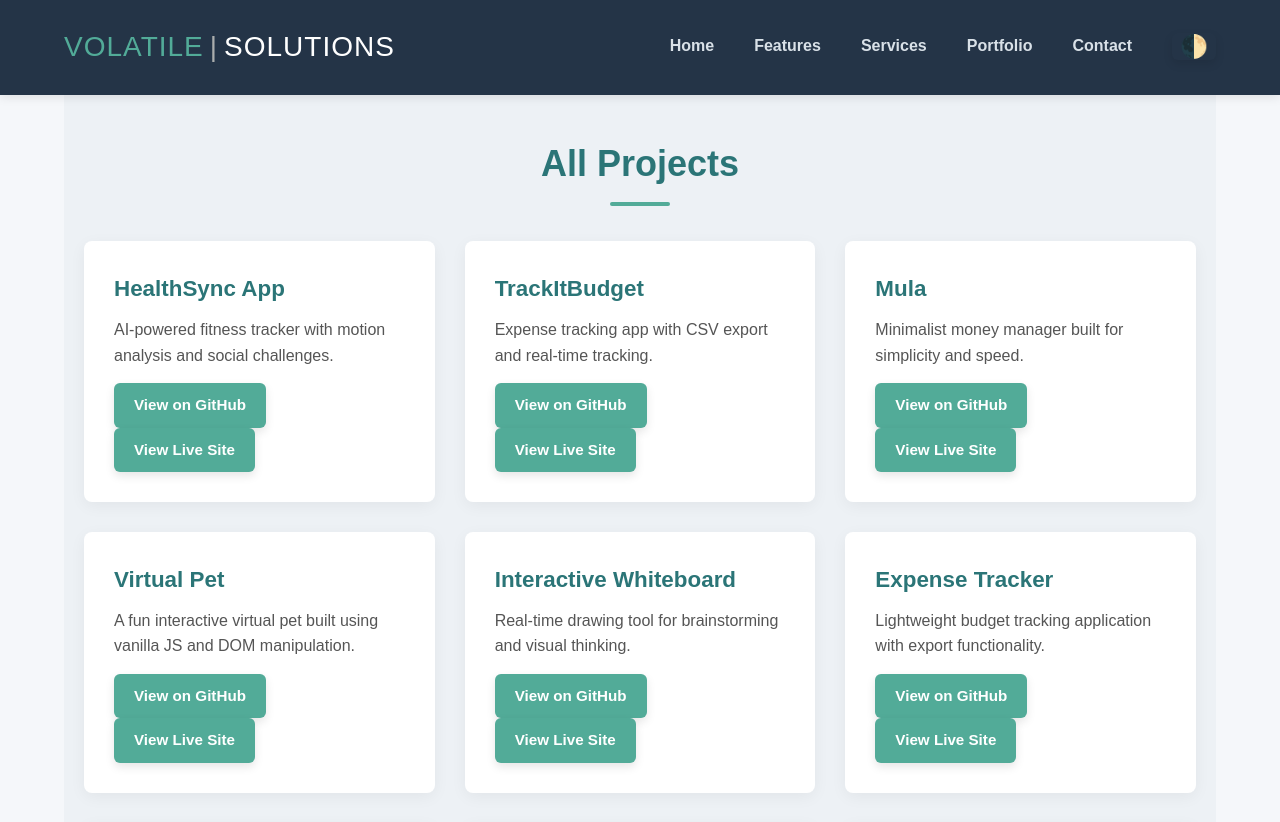
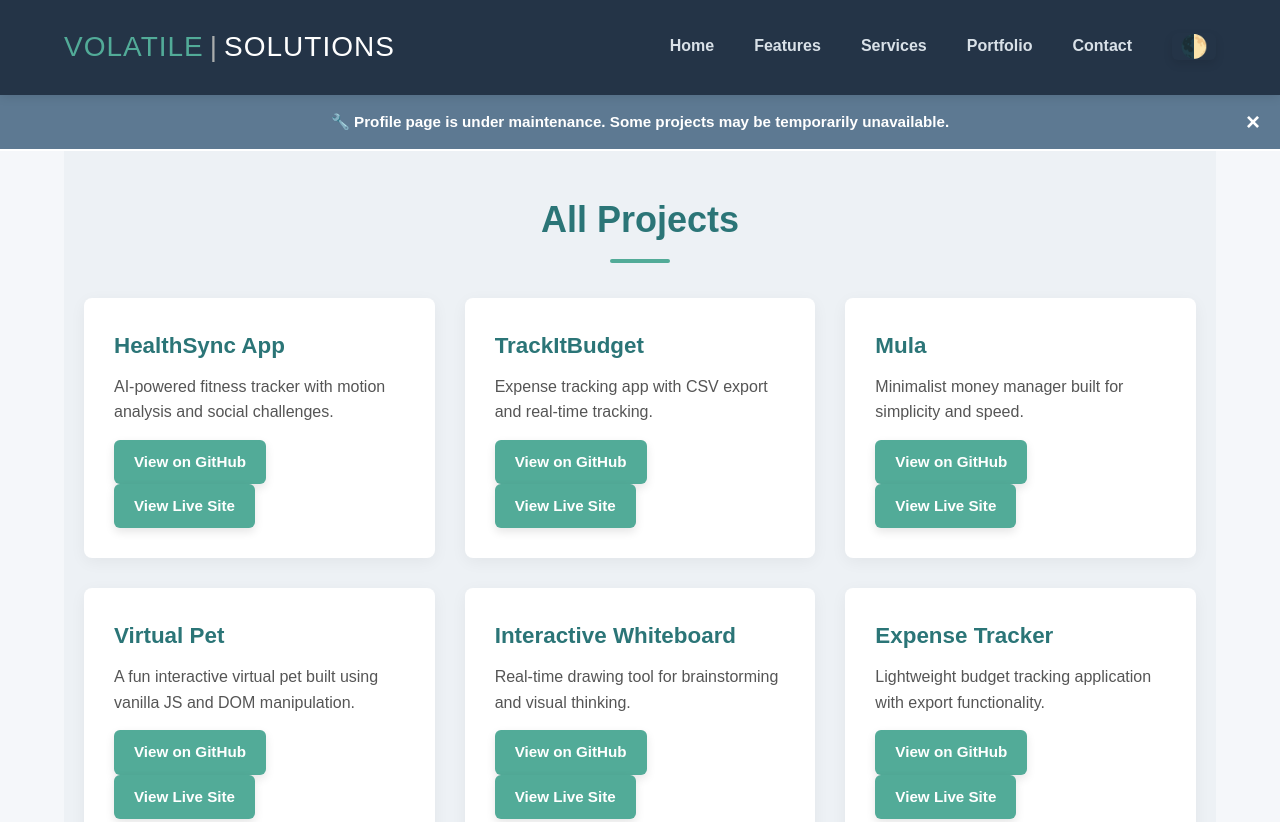
Before and after one commit to AVolatile/landing-page, a plain HTML site: page portfolio.html in a window 1280 px wide. Shown: the top 822 px of the page. Drawn offline with Linux system fonts and the light colour scheme.

Commit message:
Update portfolio.html

```diff
--- a/portfolio.html
+++ b/portfolio.html
@@ -29,6 +29,12 @@
       </ul>
     </nav>
   </header>
+<div id="maintenanceModal" class="modal">
+<div class="site-notice" id="profileNotice">
+  🔧 Profile page is under maintenance. Some projects may be temporarily unavailable.
+  <span class="close-notice" onclick="document.getElementById('profileNotice').style.display='none'">&times;</span>
+</div>
+
 
   <section class="container">
     <h2 data-animate>All Projects</h2>
```
